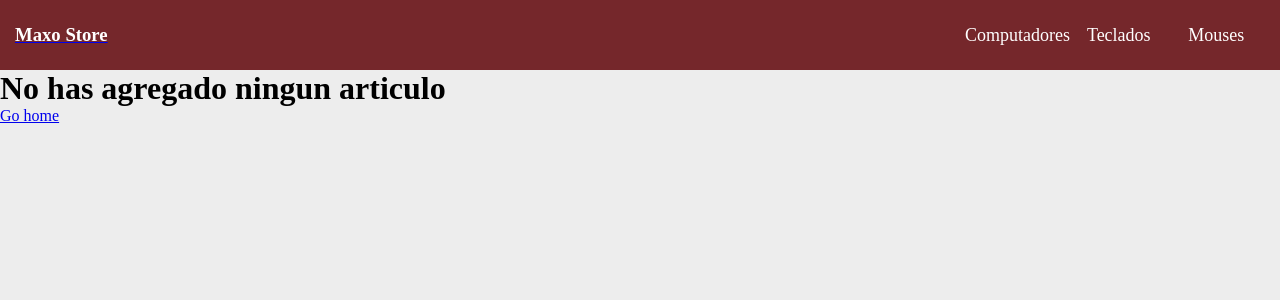
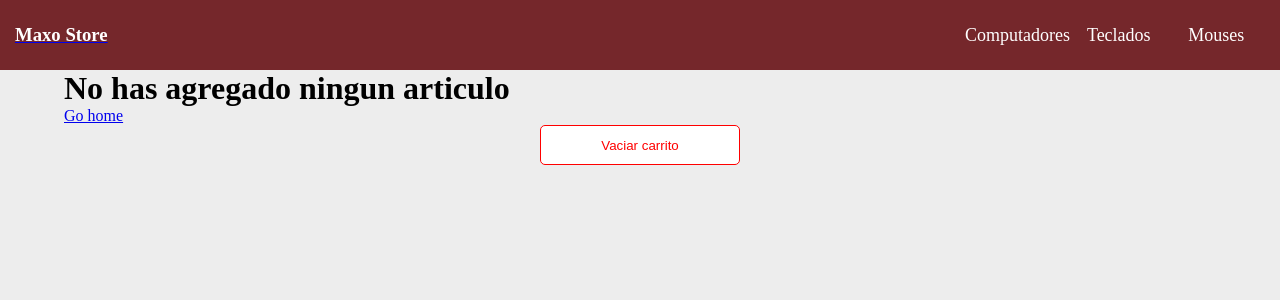
Before and after one commit to EmmanuelLopez1/coder-shop, a React (Create React App) app in the folder maxo-app/: page /cart in a window 1280 px wide. Shown: the top 300 px of the page. Built offline with nearby package versions, Linux system fonts and the light colour scheme.

Commit message:
correciones clase 11

```diff
--- a/maxo-app/src/components/Cart/Cart.js
+++ b/maxo-app/src/components/Cart/Cart.js
@@ -9,7 +9,7 @@ import './Cart.scss'
 
 export const Cart = () => {
     const { item, precioTotal } = useContext(CartContext)
-    const { deleteArticle} = useContext(CartContext)
+    const { removeItem, vaciarCarrito } = useContext(CartContext)
     return (
         <Page>
             <div className="carrito">
@@ -19,7 +19,7 @@ export const Cart = () => {
                             <Item item={item.item} />
                             <div className="info">
                                 <p>{`no Articulos: ${item.cantArticulos}`} </p>
-                                <Boton clase="btn btnDelete" click={() => {deleteArticle(item.item.id) }}>Eliminar un item</Boton>
+                                <Boton clase="btn btnDelete" click={() => {removeItem(item.item.id) }}>Eliminar un item</Boton>
                             </div>
 
                         </div>
@@ -36,7 +36,9 @@ export const Cart = () => {
                 {precioTotal !== 0 ? <p className="precioTotal">
                     {`precioTotal: $${precioTotal}`}
                 </p> : <></>}
-
+                    <Boton clase="btn btnDelete" click={()=>{vaciarCarrito()}}>
+                        Vaciar carrito
+                    </Boton>
             </div>
         </Page>
     )
--- a/maxo-app/src/components/Cart/Cart.scss
+++ b/maxo-app/src/components/Cart/Cart.scss
@@ -1,5 +1,6 @@
 .carrito{
     width:90%;
+    margin: auto;
     display:flex;
     flex-direction:column;
     .item-content{
@@ -22,4 +23,8 @@
         margin-top:100px;
     }
 
+    .btn{
+        width: 200px;
+        margin: auto;
+    }
 }
--- a/maxo-app/src/context/cartContext.js
+++ b/maxo-app/src/context/cartContext.js
@@ -34,6 +34,10 @@ export const CartProvider = ({ children }) => {
 
 
         })
+    }
+
+    const vaciarCarrito = ()=>{
+        setItem([])
     }
 
     const getPrecioTotal = () => {
@@ -94,7 +98,7 @@ export const CartProvider = ({ children }) => {
     }
 
     return (
-        <CartContext.Provider value={{ item, precioTotal, addItem, removeItem, deleteAllElements, deleteArticle }}>
+        <CartContext.Provider value={{ item, precioTotal, addItem, removeItem, deleteAllElements, deleteArticle, vaciarCarrito }}>
             {children}
         </CartContext.Provider>
     )
```
